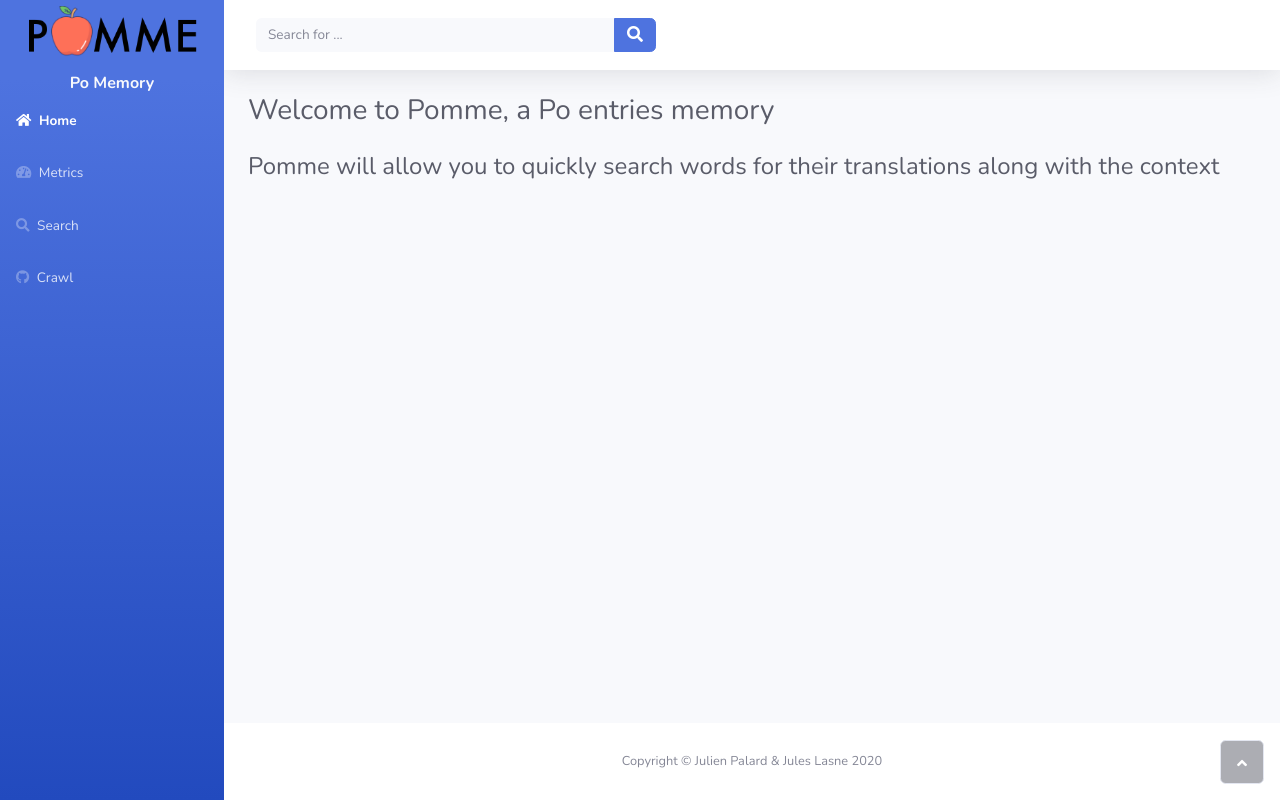
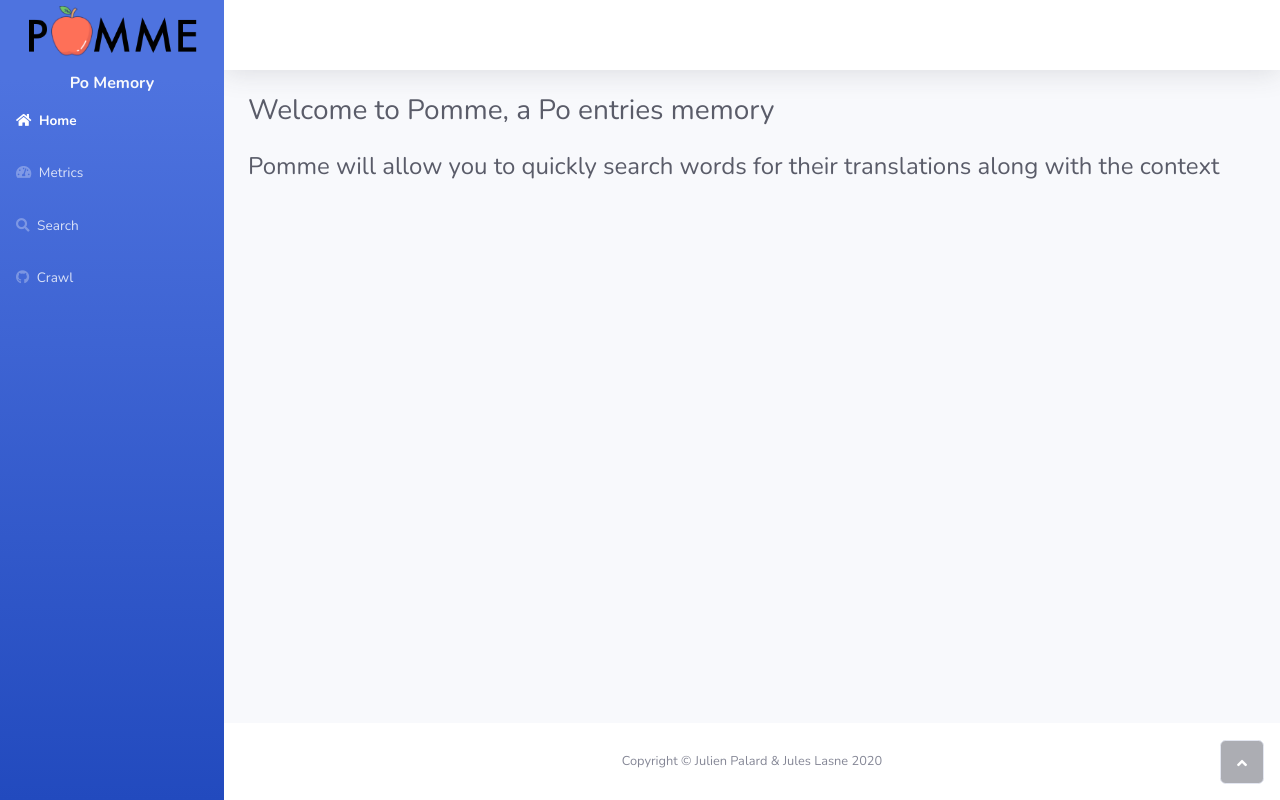
Before and after one commit to JulienPalard/pomme, a Flask app: page / in a window 1280 px wide. Run offline with Flask 2, Linux system fonts and the light colour scheme; parts of the project's set-up code (start-up, migrations or seed data) failed here and were passed over; some libraries are stand-ins or nearby versions.

Commit message:
Deactivated again the search bar

```diff
--- a/pomme/templates/parts/searchbar.jinja2.html
+++ b/pomme/templates/parts/searchbar.jinja2.html
@@ -1,11 +1,11 @@
 {% block searchbar %}
     <nav class="navbar navbar-light navbar-expand bg-white shadow mb-4 topbar static-top">
         <div class="container-fluid"><button class="btn btn-link d-md-none rounded-circle mr-3" id="sidebarToggleTop" type="button"><i class="fas fa-bars"></i></button>
-            <form class="form-inline d-none d-sm-inline-block mr-auto ml-md-3 my-2 my-md-0 mw-100 navbar-search">
-                <div class="input-group"><input class="bg-light form-control border-0 small" type="text" placeholder="Search for ...">
-                    <div class="input-group-append"><button class="btn btn-primary py-0" type="button"><i class="fas fa-search"></i></button></div>
-                </div>
-            </form>
+{#            <form class="form-inline d-none d-sm-inline-block mr-auto ml-md-3 my-2 my-md-0 mw-100 navbar-search">#}
+{#                <div class="input-group"><input class="bg-light form-control border-0 small" type="text" placeholder="Search for ...">#}
+{#                    <div class="input-group-append"><button class="btn btn-primary py-0" type="button"><i class="fas fa-search"></i></button></div>#}
+{#                </div>#}
+{#            </form>#}
         </div>
     </nav>
 {% endblock %}
```
